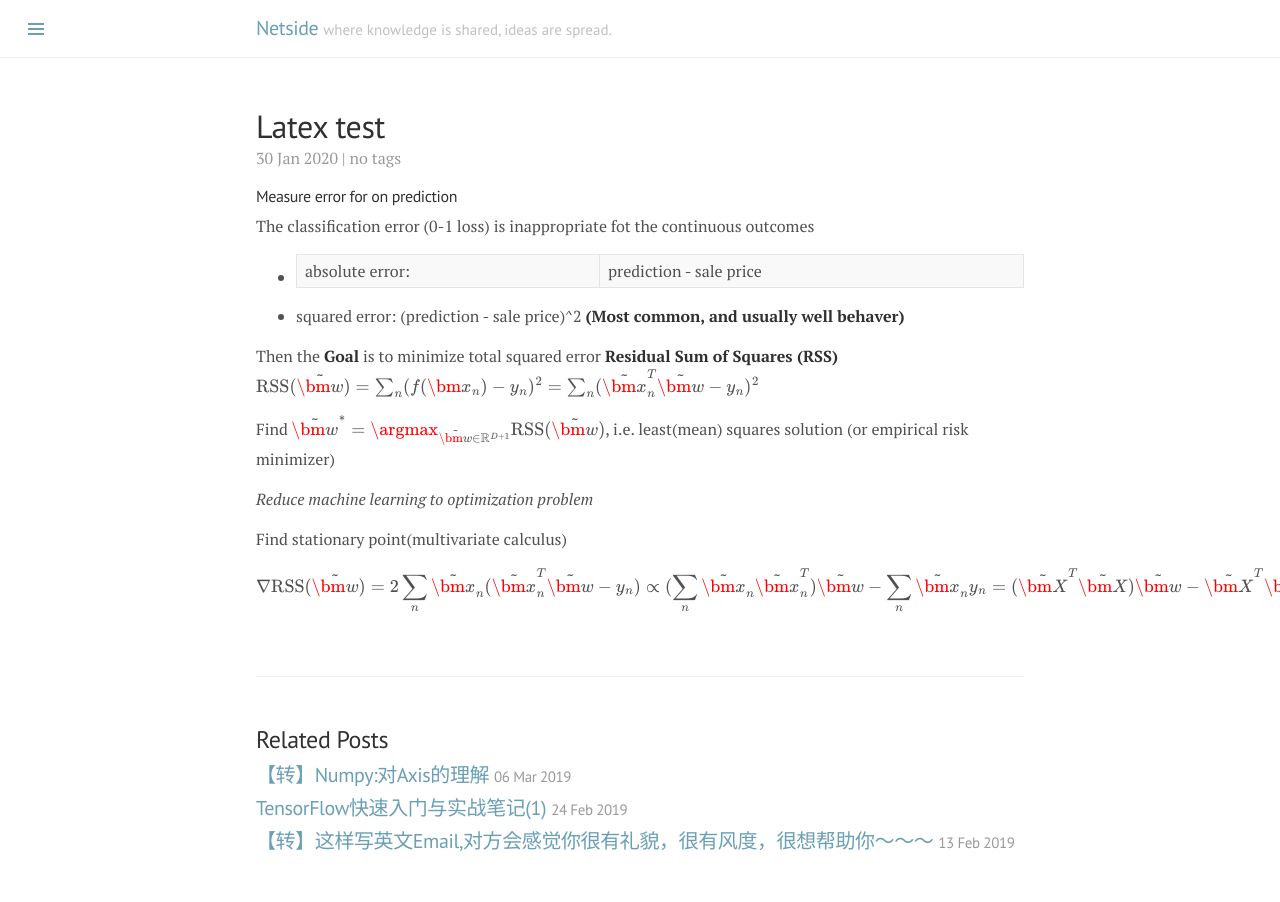
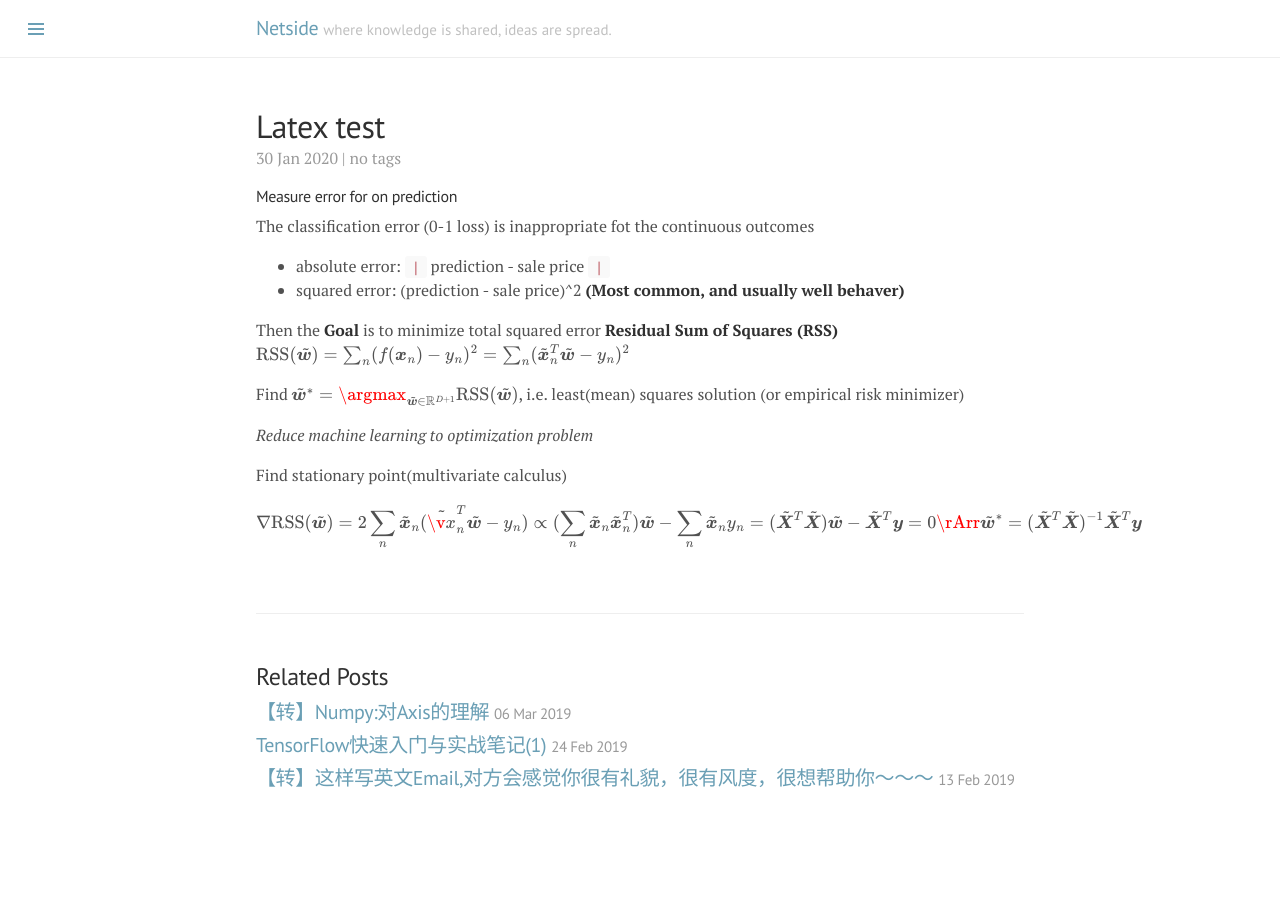
Before and after one commit to SuperElephant/blog_jekyll, a Jekyll site: the page built from _posts/2020-01-30-latex-test.md, in a window 1280 px wide. Built offline with Jekyll 4.4.1, drawn with Linux system fonts in a browser that asks for light colours; formulas are drawn with MathJax 3; comment, search, counter and statistics services are not loaded.

Commit message:
Update 2020-01-30-latex-test.md

```diff
--- a/_posts/2020-01-30-latex-test.md
+++ b/_posts/2020-01-30-latex-test.md
@@ -6,19 +6,19 @@ excerpt_separator: ###
 ---
 #### Measure error for on prediction
 The classification error (0-1 loss) is inappropriate fot the continuous outcomes
-- absolute error: |prediction - sale price|
+- absolute error: <code>&#124;</code> prediction - sale price <code>&#124;</code>
 - squared error: (prediction - sale price)^2 **(Most common, and usually well behaver)**
 
 Then the **Goal** is to minimize total squared error **Residual Sum of Squares (RSS)**
-$$\text{RSS}(\tilde{\bm{w}})=\sum_n (f(\bm{x}_n)-y_n)^2 = \sum_n (\tilde{\bm{x}}_n^T\tilde{\bm{w}}-y_n)^2$$
+$$\text{RSS}(\tilde{\boldsymbol{w}})=\sum_n (f(\boldsymbol{x}_n)-y_n)^2 = \sum_n (\tilde{\boldsymbol{x}}_n^T\tilde{\boldsymbol{w}}-y_n)^2$$
 
-Find $\tilde{\bm{w}}^*=\argmax_{\tilde{\bm{w}}\in \mathbb{R}^{D+1}}\text{RSS}(\tilde{\bm{w}})$, i.e. least(mean) squares solution (or empirical risk minimizer)
+Find $\tilde{\boldsymbol{w}}^*=\argmax_{\tilde{\boldsymbol{w}}\in \mathbb{R}^{D+1}}\text{RSS}(\tilde{\boldsymbol{w}})$, i.e. least(mean) squares solution (or empirical risk minimizer)
 
 *Reduce machine learning to optimization problem*
 
  Find stationary point(multivariate calculus)
 
- $$\nabla\text{RSS}(\tilde{\bm{w}})=2\sum_n \tilde{\bm{x}}_n(\tilde{\bm{x}}_n^T\tilde{\bm{w}}-y_n) \propto (\sum_n \tilde{\bm{x}}_n\tilde{\bm{x}}_n^T)\tilde{\bm{w}}-\sum_n \tilde{\bm{x}}_ny_n \\
- = (\tilde{\bm{X}}^T \tilde{\bm{X}})\tilde{\bm{w}}-\tilde{\bm{X}}^T\bm{y} = 0 \\
- \rArr \tilde{\bm{w}}^* = (\tilde{\bm{X}}^T \tilde{\bm{X}})^{-1}\tilde{\bm{X}}^T\bm{y}
+ $$\nabla\text{RSS}(\tilde{\boldsymbol{w}})=2\sum_n \tilde{\boldsymbol{x}}_n(\tilde{\v{x}}_n^T\tilde{\boldsymbol{w}}-y_n) \propto (\sum_n \tilde{\boldsymbol{x}}_n\tilde{\boldsymbol{x}}_n^T)\tilde{\boldsymbol{w}}-\sum_n \tilde{\boldsymbol{x}}_ny_n \\
+ = (\tilde{\boldsymbol{X}}^T \tilde{\boldsymbol{X}})\tilde{\boldsymbol{w}}-\tilde{\boldsymbol{X}}^T\boldsymbol{y} = 0 \\
+ \rArr \tilde{\boldsymbol{w}}^* = (\tilde{\boldsymbol{X}}^T \tilde{\boldsymbol{X}})^{-1}\tilde{\boldsymbol{X}}^T\boldsymbol{y}
  $$
```
